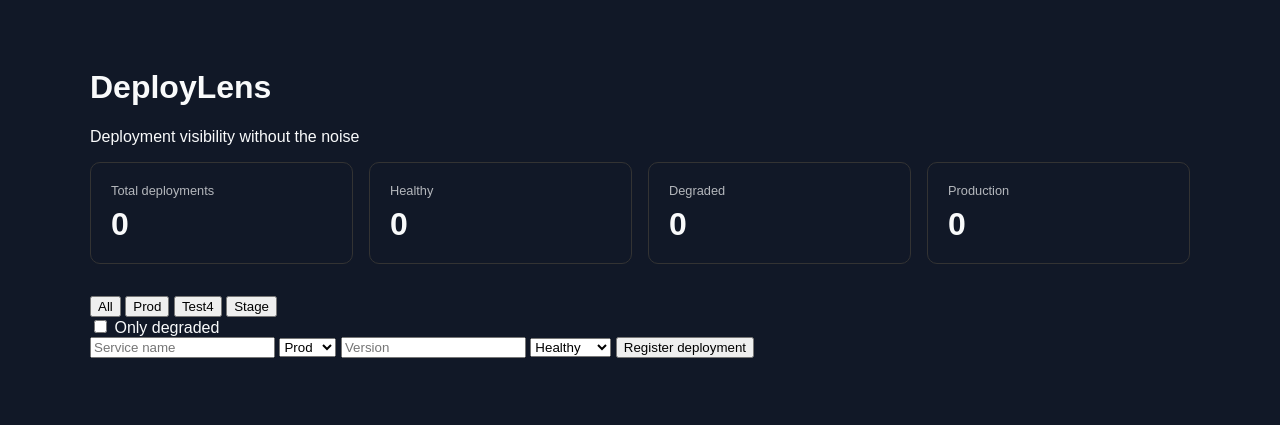
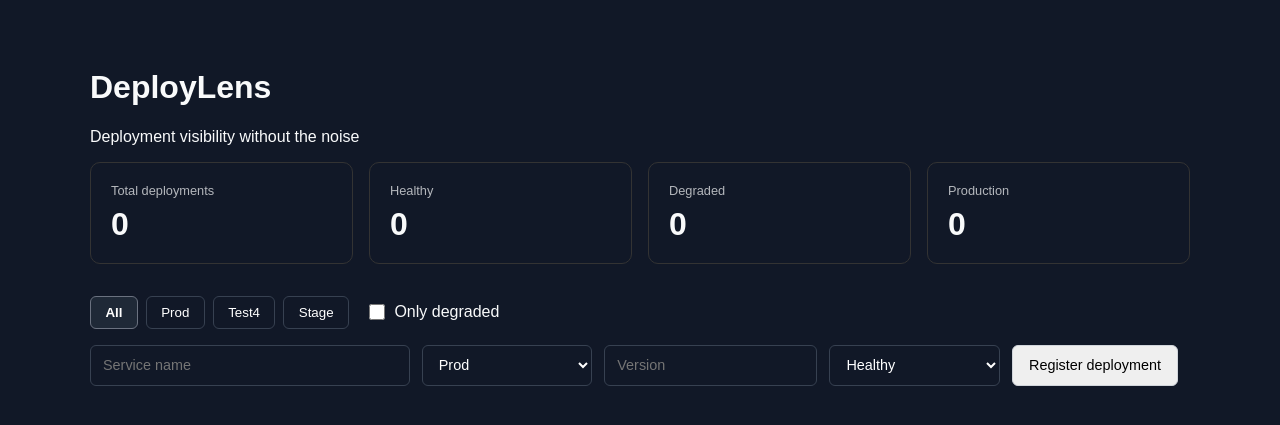
Before and after one commit to bruno-diaz-dev/deploylens, a FastAPI app: page / in a window 1280 px wide. Shown: the top 425 px of the page. Run offline with FastAPI, Linux system fonts and the light colour scheme; data that the repository does not hold is empty.

Commit message:
feat: implement deployment history tracking and enhance deployment management
- Added a new table `deployment_history` to track changes in deployments.
- Updated `create_deployment` and `update_deployment` functions to log history entries.
- Introduced `get_deployment_history` API endpoint to retrieve deployment history.
- Enhanced frontend to display deployment history with a dedicated button and UI updates.
- Updated styles for better action button presentation and deployment history visibility.
- Added tests to ensure history entries are created and retrieved correctly.

```diff
--- a/static/styles.css
+++ b/static/styles.css
@@ -36,22 +36,6 @@ main {
     border-color: #ef4444;
 }
 
-.delete-button {
-    margin-top: 12px;
-    padding: 8px 12px;
-    border: none;
-    border-radius: 6px;
-    cursor: pointer;
-}
-
-.edit-button {
-    margin-top: 12px;
-    padding: 8px 12px;
-    border: none;
-    border-radius: 6px;
-    cursor: pointer;
-}
-
 .summary {
     display: grid;
     grid-template-columns: repeat(4, 1fr);
@@ -81,3 +65,173 @@ main {
         grid-template-columns: repeat(2, 1fr);
     }
 }
+
+.deployment-actions {
+    display: flex;
+    gap: 0.5rem;
+    margin-top: 1rem;
+}
+
+.action-button {
+    padding: 0.6rem 1rem;
+    border: 1px solid #d1d5db;
+    border-radius: 6px;
+    font-size: 0.9rem;
+    font-weight: 500;
+    cursor: pointer;
+    min-width: 70px;
+}
+
+.action-button:hover {
+    opacity: 0.85;
+}
+
+.deployment-history {
+    margin-top: 1.5rem;
+    padding-top: 1rem;
+    border-top: 1px solid #374151;
+}
+
+.history-item {
+    position: relative;
+    display: flex;
+    gap: 1rem;
+    padding-bottom: 1.25rem;
+}
+
+.history-marker {
+    width: 12px;
+    height: 12px;
+    margin-top: 5px;
+    border-radius: 50%;
+    background: #22c55e;
+    flex-shrink: 0;
+}
+
+.history-item:not(:last-child)::before {
+    content: "";
+    position: absolute;
+    left: 5px;
+    top: 17px;
+    bottom: 0;
+    width: 2px;
+    background: #374151;
+}
+
+.history-content {
+    display: flex;
+    flex-direction: column;
+    gap: 0.3rem;
+}
+
+.history-header {
+    display: flex;
+    align-items: center;
+    gap: 0.75rem;
+}
+
+.history-status {
+    padding: 0.15rem 0.5rem;
+    border-radius: 999px;
+    font-size: 0.75rem;
+    text-transform: capitalize;
+}
+
+.history-status.healthy {
+    background: rgba(34, 197, 94, 0.15);
+}
+
+.history-status.degraded {
+    background: rgba(239, 68, 68, 0.15);
+}
+
+.history-environment {
+    font-size: 0.85rem;
+    opacity: 0.8;
+}
+
+.history-content small {
+    opacity: 0.6;
+}
+
+.controls {
+    display: flex;
+    flex-direction: column;
+    gap: 1rem;
+    margin: 2rem 0;
+}
+
+
+
+.filters-group {
+    display: flex;
+    align-items: center;
+    gap: 1rem;
+    flex-wrap: wrap;
+}
+
+#filters {
+    display: flex;
+    gap: 0.5rem;
+}
+
+#filters button {
+    padding: 0.5rem 0.9rem;
+    border: 1px solid #374151;
+    border-radius: 6px;
+    background: #111827;
+    color: white;
+    cursor: pointer;
+}
+
+#filters button:hover {
+    background: #1f2937;
+}
+
+#filters button.active {
+    background: #1f2937;
+    border-color: #6b7280;
+    font-weight: 600;
+}
+
+.degraded-filter {
+    display: flex;
+    align-items: center;
+    gap: 0.4rem;
+}
+
+.degraded-filter input {
+    width: 16px;
+    height: 16px;
+    accent-color: #22c55e;
+}
+
+.deployment-form {
+    display: grid;
+    grid-template-columns: 1.5fr 0.8fr 1fr 0.8fr auto auto;
+    gap: 0.75rem;
+}
+
+.deployment-form input,
+.deployment-form select {
+    padding: 0.65rem 0.75rem;
+    border: 1px solid #374151;
+    border-radius: 6px;
+    background: #111827;
+    color: white;
+    font-size: 0.9rem;
+}
+
+.deployment-form button {
+    padding: 0.65rem 1rem;
+    border: 1px solid #d1d5db;
+    border-radius: 6px;
+    cursor: pointer;
+    font-size: 0.9rem;
+}
+
+@media (max-width: 900px) {
+    .deployment-form {
+        grid-template-columns: 1fr 1fr;
+    }
+}
--- a/templates/index.html
+++ b/templates/index.html
@@ -14,7 +14,7 @@
             <h1>DeployLens</h1>
             <p>Deployment visibility without the noise</p>
 
-            <section id=""summary" class="summary">
+            <section id="summary" class="summary">
                 <article class="summary-card">
                     <span>Total deployments</span>
                     <strong id="total-count">0</strong>
@@ -36,6 +36,10 @@
                 </article>
             </section>
 
+            <section class="controls">
+
+                <div class="filters-group">
+
                     <div id="filters">
                         <button data-environment="all">All</button>
                         <button data-environment="prod">Prod</button>
@@ -43,12 +47,15 @@
                         <button data-environment="stage">Stage</button>
                     </div>
 
-            <label >
+                    <label class="degraded-filter">
                         <input type="checkbox" id="only-degraded">
                         Only degraded
                     </label>
 
-            <form id="deployment-form">
+                </div>
+
+                <form id="deployment-form" class="deployment-form">
+
                     <input
                         type="text"
                         id="service"
@@ -81,10 +88,13 @@
                     <button type="button" id="cancel-edit" hidden>
                         Cancel
                     </button>
+
                 </form>
 
+            </section>
 
             <section id="deployments"></section>
+
         </main>
 
         <script src="/static/app.js"></script>
```
Also changed, not shown: database.py (+12 -0 lines), repositories/deployments.py (+128 -51 lines), routes/deployments.py (+6 -1 lines), static/app.js (+87 -2 lines), tests/test_deployments.py (+90 -0 lines). Lines whose indentation alone changed are shown as unchanged.
